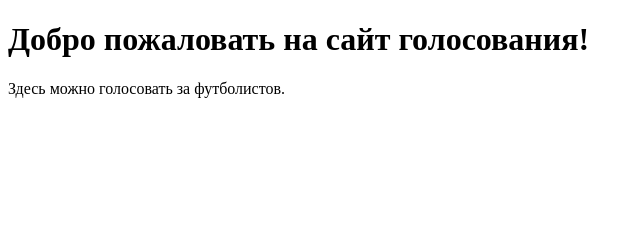
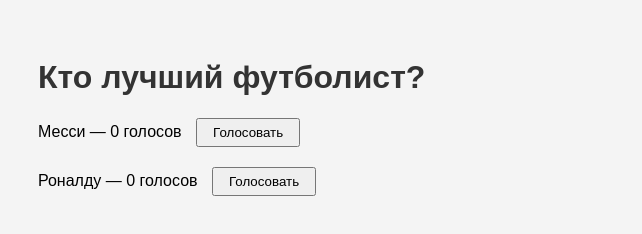
Before and after one commit to Vovanga1/football-vote, a plain HTML site: page index.html in a window 1280 px wide. Shown: the whole page, without its empty margins (0-642 px from the left). Drawn offline with Linux system fonts and the light colour scheme.

Commit message:
Обновление: добавлен блок с голосованием

```diff
--- a/index.html
+++ b/index.html
@@ -1,12 +1,49 @@
 <!DOCTYPE html>
-<html lang="en">
+<html lang="ru">
 <head>
-    <meta charset="UTF-8">
-    <meta name="viewport" content="width=device-width, initial-scale=1.0">
-    <title>Football Vote</title>
+  <meta charset="UTF-8">
+  <title>Голосование за футболиста</title>
+  <style>
+    body {
+      font-family: Arial, sans-serif;
+      padding: 30px;
+      background: #f4f4f4;
+    }
+    h1 {
+      color: #333;
+    }
+    .player {
+      margin-bottom: 20px;
+    }
+    button {
+      margin-left: 10px;
+      padding: 5px 15px;
+    }
+  </style>
 </head>
 <body>
-    <h1>Добро пожаловать на сайт голосования!</h1>
-    <p>Здесь можно голосовать за футболистов.</p>
+  <h1>Кто лучший футболист?</h1>
+
+  <div class="player">
+    Месси — <span id="vote-messi">0</span> голосов
+    <button onclick="vote('messi')">Голосовать</button>
+  </div>
+
+  <div class="player">
+    Роналду — <span id="vote-ronaldo">0</span> голосов
+    <button onclick="vote('ronaldo')">Голосовать</button>
+  </div>
+
+  <script>
+    let votes = {
+      messi: 0,
+      ronaldo: 0
+    };
+
+    function vote(player) {
+      votes[player]++;
+      document.getElementById(`vote-${player}`).innerText = votes[player];
+    }
+  </script>
 </body>
 </html>
```
